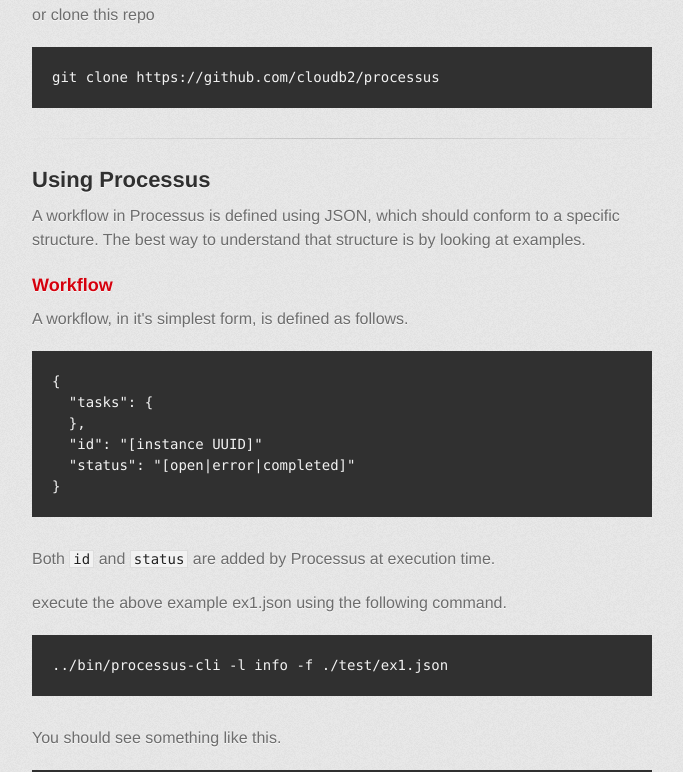
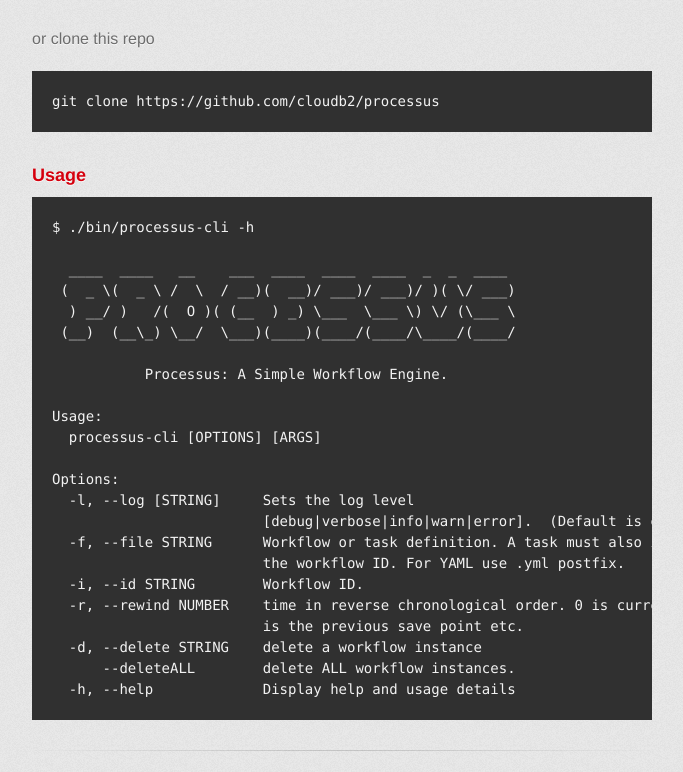
Before and after one commit to cloudb2/processus, a plain HTML site: page index.html in a window 1280 px wide. Shown: the part 1335-2107 px from the top of the page, without its empty margins (298-981 px from the left). Drawn offline with Linux system fonts and the light colour scheme; a web font is replaced by a local one.

```diff
--- a/index.html
+++ b/index.html
@@ -70,6 +70,7 @@
 </li>
 <li><a href="#environment-variables">Environment Variables</a></li>
 <li><a href="#workflow-history">Workflow History</a></li>
+<li><a href="#deleting-workflows">Deleting Workflows</a></li>
 </ul>
 </li>
 </ul>
@@ -95,6 +96,34 @@
 <p>or clone this repo</p>
 
 <pre><code>git clone https://github.com/cloudb2/processus
+</code></pre>
+
+<h3>
+<a id="usage" class="anchor" href="#usage" aria-hidden="true"><span class="octicon octicon-link"></span></a>Usage</h3>
+
+<pre><code>$ ./bin/processus-cli -h
+
+  ____  ____   __    ___  ____  ____  ____  _  _  ____
+ (  _ \(  _ \ /  \  / __)(  __)/ ___)/ ___)/ )( \/ ___)
+  ) __/ )   /(  O )( (__  ) _) \___  \___ \) \/ (\___ \
+ (__)  (__\_) \__/  \___)(____)(____/(____/\____/(____/
+
+           Processus: A Simple Workflow Engine.
+
+Usage:
+  processus-cli [OPTIONS] [ARGS]
+
+Options:
+  -l, --log [STRING]     Sets the log level
+                         [debug|verbose|info|warn|error].  (Default is error)
+  -f, --file STRING      Workflow or task definition. A task must also include
+                         the workflow ID. For YAML use .yml postfix.
+  -i, --id STRING        Workflow ID.
+  -r, --rewind NUMBER    time in reverse chronological order. 0 is current, 1
+                         is the previous save point etc.
+  -d, --delete STRING    delete a workflow instance
+      --deleteALL        delete ALL workflow instances.
+  -h, --help             Display help and usage details
 </code></pre>
 
 <hr>
@@ -214,6 +243,7 @@
 <ol>
 <li>The above workflow has 2 tasks <code>say hello</code> and <code>say hello again</code>.</li>
 <li>Each task uses a handler called <code>execHandler</code> which executed the command identified in the data property of the task by <code>data.cmd</code>.</li>
+<li><strong>See .yml version for a YAML equivalent workflow.</strong></li>
 </ol>
 
 <p>So, in short, this simple workflow will execute <code>echo 'hello, world'</code> and <code>echo 'hello, world again'</code> sequentially.</p>
@@ -1498,7 +1528,7 @@
 </ol>
 
 <h3>
-<a id="deleting-workflows" class="anchor" href="#deleting-workflows" aria-hidden="true"><span class="octicon octicon-link"></span></a>Deleting workflows</h3>
+<a id="deleting-workflows" class="anchor" href="#deleting-workflows" aria-hidden="true"><span class="octicon octicon-link"></span></a>Deleting Workflows</h3>
 
 <p>It's possible to delete workflow instances and it's associated history.</p>
 
```
Also changed, not shown: params.json (+1 -1 lines).
